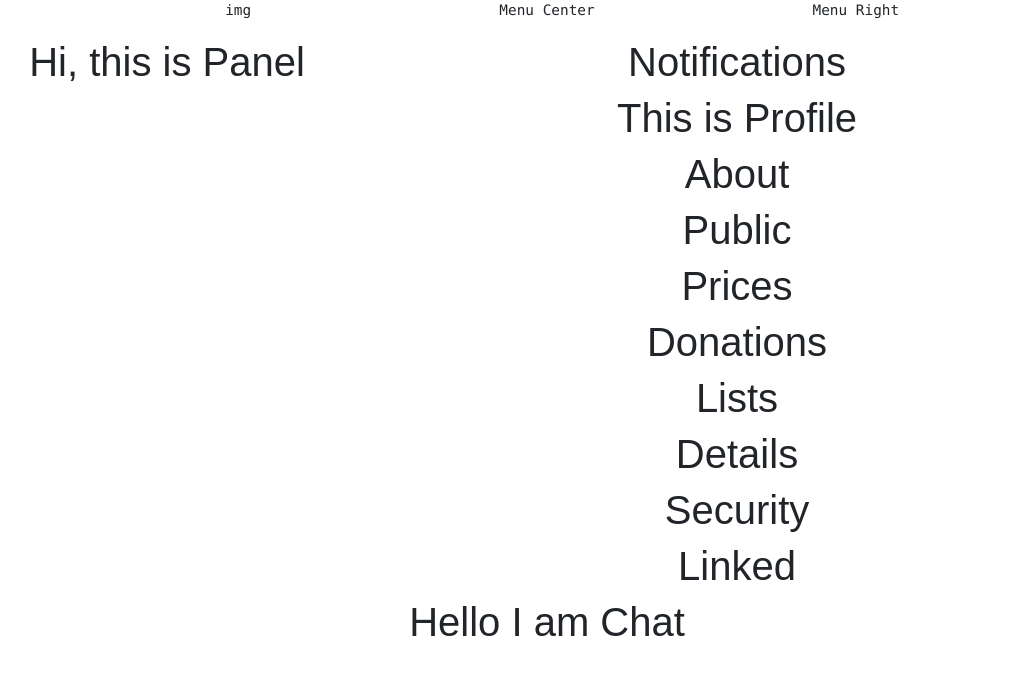
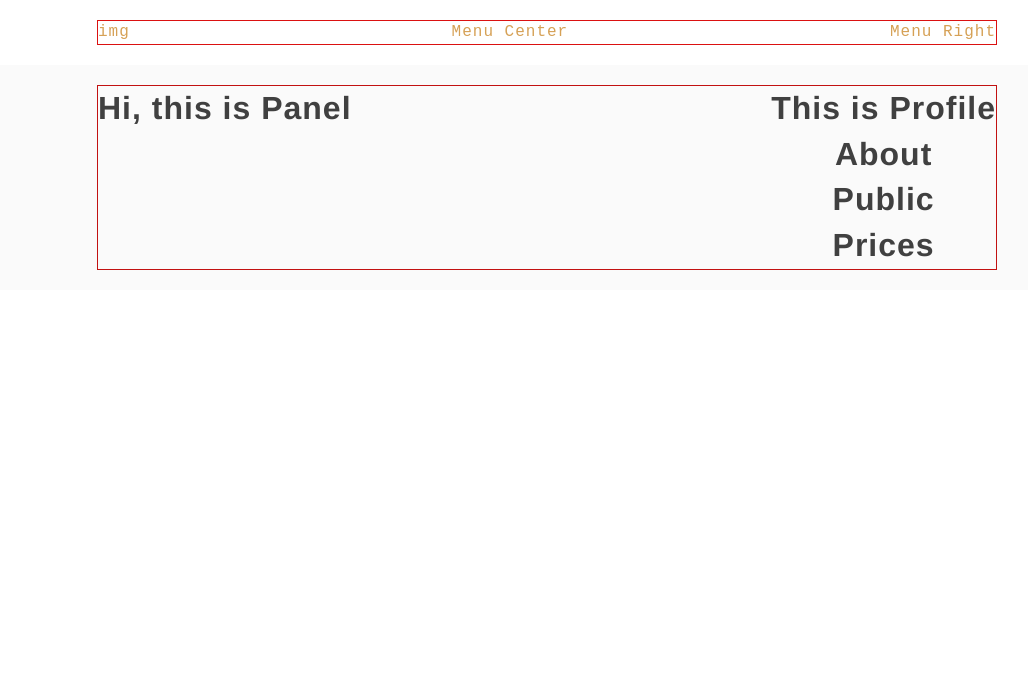
Before and after one commit to j0nathanB/earn_clone, a React (Create React App) app: page / in a window 1280 px wide. Shown: the top 674 px of the page, without its empty margins (93-1121 px from the left). Built offline with nearby package versions, Linux system fonts and the light colour scheme.

Commit message:
(feat) Implement Flexbox layout

```diff
--- a/public/index.html
+++ b/public/index.html
@@ -10,7 +10,6 @@
     -->
     <link rel="manifest" href="%PUBLIC_URL%/manifest.json">
     <link rel="shortcut icon" href="%PUBLIC_URL%/favicon.ico">
-    <link rel="stylesheet" href="https://maxcdn.bootstrapcdn.com/bootstrap/4.0.0-beta.2/css/bootstrap.min.css" integrity="sha384-PsH8R72JQ3SOdhVi3uxftmaW6Vc51MKb0q5P2rRUpPvrszuE4W1povHYgTpBfshb" crossorigin="anonymous">
     <!--
       Notice the use of %PUBLIC_URL% in the tags above.
       It will be replaced with the URL of the `public` folder during the build.
--- a/src/App.js
+++ b/src/App.js
@@ -4,8 +4,6 @@ import './App.css';
 import styled  from "styled-components";
 
 import Body from './components/body/Body.js';
-import Chat from './components/custSupport/Chat.js';
-
 
 // Create a Title component that'll render an <h1> tag with some styles
 const Title = styled.h1`
@@ -25,7 +23,6 @@ class App extends Component {
     return (
       <div className="App">
         <Body />
-        <Chat />
       </div>
     );
   }
--- a/src/components/body/Body.js
+++ b/src/components/body/Body.js
@@ -1,16 +1,17 @@
 import React from 'react';
 import Navbar from './navbar/Navbar.js';
 import Panel from './profileContainer/Panel.js'
-import ProfileContainer from './profileContainer/Profile.js';
+import Profile from './profileContainer/Profile.js';
 
 const Body = () => (
-  <div className="container">
-    <div className="row"><Navbar /></div>
-    <div className="row">
-      <div className="col-4"><Panel /></div>
-      <div className="col-8"><ProfileContainer /></div>
+  <div>
+    <div><Navbar /></div>
+    <div className="profile-container">
+      <div className="profile">
+        <div><Panel /></div>
+        <div><Profile /></div>
+      </div>
     </div>
-
   </div>
 )
 
--- a/src/components/body/navbar/Navbar.js
+++ b/src/components/body/navbar/Navbar.js
@@ -3,11 +3,11 @@ import MenuCenter from './menu_center/MenuCenter.js'
 import MenuRight from './menu_right/MenuRight.js'
 
 const Navbar = () => (
-  <div class="container">
-    <div class="row">
-    <div class="col"><pre>img</pre></div>
-    <div class="col6"><MenuCenter /></div>
-    <div class="col"><MenuRight /></div>
+  <div class='menu-container'>
+    <div class="menu">
+      <div class="col"><pre>img</pre></div>
+      <div class="col6"><MenuCenter /></div>
+      <div class="col"><MenuRight /></div>
     </div>
   </div>
 )
--- a/src/components/body/profileContainer/Profile.js
+++ b/src/components/body/profileContainer/Profile.js
@@ -1,30 +1,18 @@
 import React from 'react';
-import Notifications from './dashboard/Notifications.js'
 
 import BaseInfo from './dashboard/profileInfo/profile/BaseInfo.js'
 import About from './dashboard/profileInfo/About.js'
 
-import Details from './profileConfig/Details.js';
-import Donations from './profileConfig/Donations.js';
-import Linked from './profileConfig/Linked.js';
-import Lists from './profileConfig/Lists.js';
 import Prices from './profileConfig/Prices.js';
 import Public from './profileConfig/Public.js';
-import Security from './profileConfig/Security.js';
 
 
 const Profile = () => (
   <div>
-    <Notifications />
     <BaseInfo />
     <About />
     <Public />
     <Prices />
-    <Donations />
-    <Lists />
-    <Details />
-    <Security />
-    <Linked />
   </div>
 )
 
--- a/src/index.css
+++ b/src/index.css
@@ -1,15 +1,42 @@
-body {
+* {
   margin: 0;
   padding: 0;
-  font-family: sans-serif;
+  box-sizing: border-box;
 }
 
-ul {
-  list-style-type: none;
-  margin: 0;
-  padding: 0;
+body {
+  font-family: 'Titillium Web','Helvetica Neue',Helvetica,Arial,sans-serif;
+  font-size: 16px;
+  color: #404040;
+  line-height: 1.42857143;
+  letter-spacing: 1px;
 }
 
-li {
-  float: left;
+.menu-container {
+  color: #d6a156;;
+  background-color: #fff;  /* Blue */
+  padding: 20px 0;
+  display: flex;
+  justify-content: center;    /* Add this */
 }
+
+.menu {
+  border: 1px solid rgb(219, 17, 17);  /* For debugging */
+  width: 900px;
+  display: flex;
+  justify-content: space-between;
+}
+
+.profile-container {
+  background-color: #fafafa;  /* gray */
+  padding: 20px 0;
+  display: flex;
+  justify-content: center;    /* Add this */
+}
+
+.profile {
+  border: 1px solid rgb(194, 17, 17);  /* For debugging */
+  width: 900px;
+  display: flex;
+  justify-content: space-between;
+}
```
